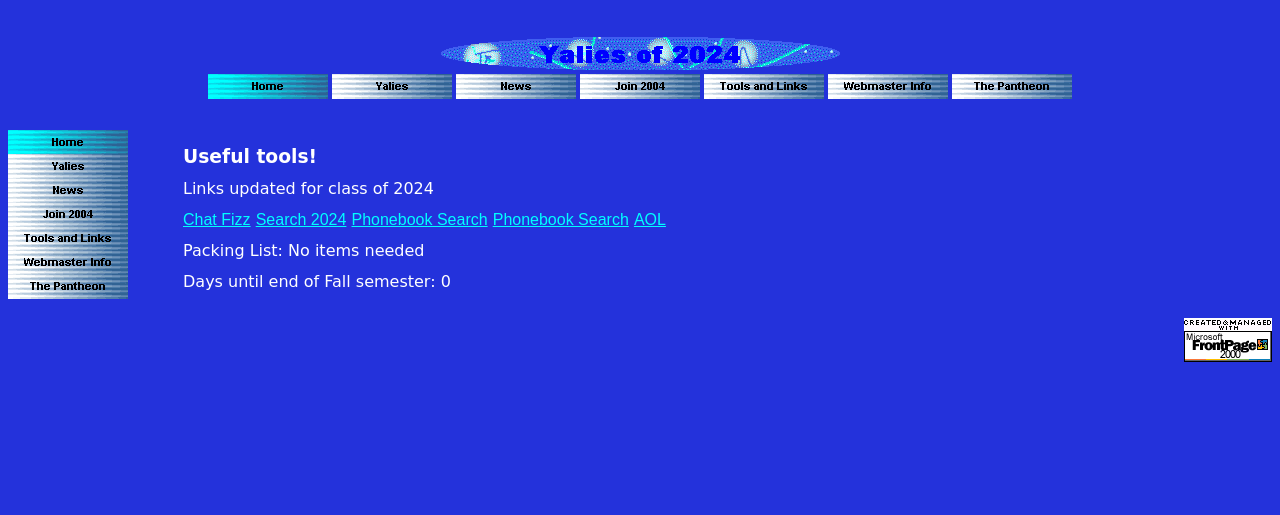
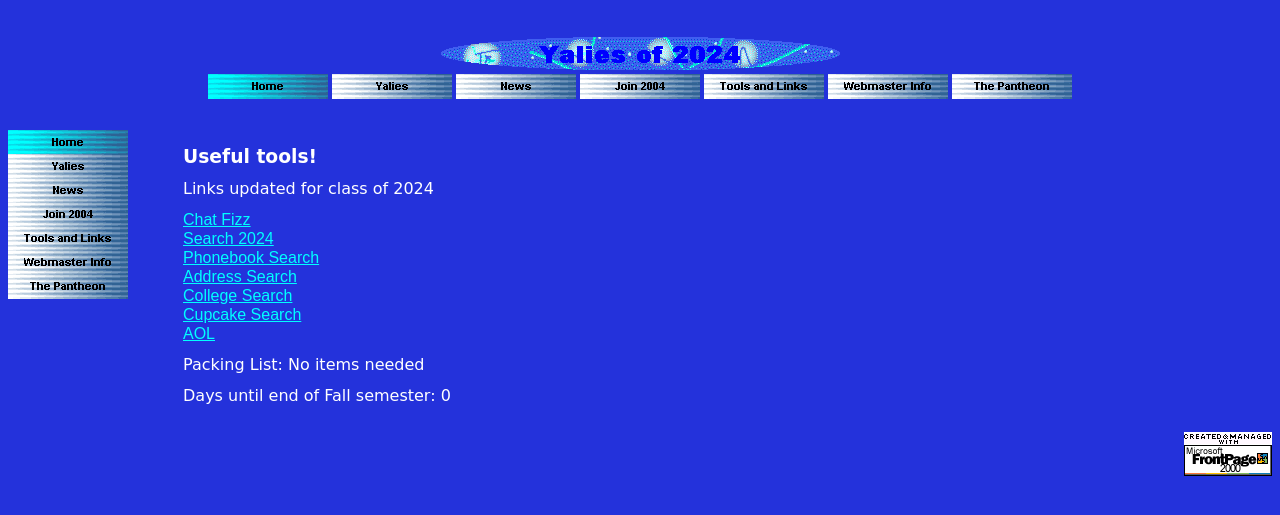
Before and after one commit to ErikBoesen/yalies2024, a Jekyll site: the page built from yalies_tools.html, in a window 1280 px wide. Shown: the top 515 px of the page. Built offline with Jekyll 4.4.1, drawn with Linux system fonts in a browser that asks for light colours.

```diff
--- a/webmaster_info.html
+++ b/webmaster_info.html
@@ -35,9 +35,6 @@
 		eventually throw you a pity party. And before you judge me, just know that
 		the internet is a forced medium of expression. So if you want to truly hate
 		me, you'll have to meet me in person. But don't worry, I'm sure I'm not as
-		terrible as I seem online. Just ask anyone who knows me...oh wait, you can't
-		because I don't have any real friends. But hey, feel free to send me an IM
-		or email if you want to join the illustrious Class of 04 Database. Spoiler
-		alert: it's not as exclusive as it sounds."
+		terrible as I seem online..."
 	</p>
 </article>
--- a/yalies_tools.html
+++ b/yalies_tools.html
@@ -7,10 +7,13 @@
 		<h3>Useful tools!</h3>
 		<p>Links updated for class of 2024</p>
 		<a href="https://fizzsocial.app">Chat Fizz</a>
-		<a href="http://google.com">Search 2024</a>
-		<a href="https://yalies.io">Phonebook Search</a>
-		<a href="https://yalies.io">Phonebook Search</a>
-		<a href="https://gmail.com">AOL</a>
+		<br />
+		<a href="http://google.com">Search 2024</a><br />
+		<a href="https://yalies.io">Phonebook Search</a><br />
+		<a href="https://yalies.io">Address Search</a><br />
+		<a href="https://yalies.io">College Search</a><br />
+		<a href="https://yalies.io">Cupcake Search</a><br />
+		<a href="https://gmail.com">AOL</a><br />
 		<p>Packing List: No items needed</p>
 		<p>Days until end of Fall semester: 0</p>
 	</blockquote>
```
